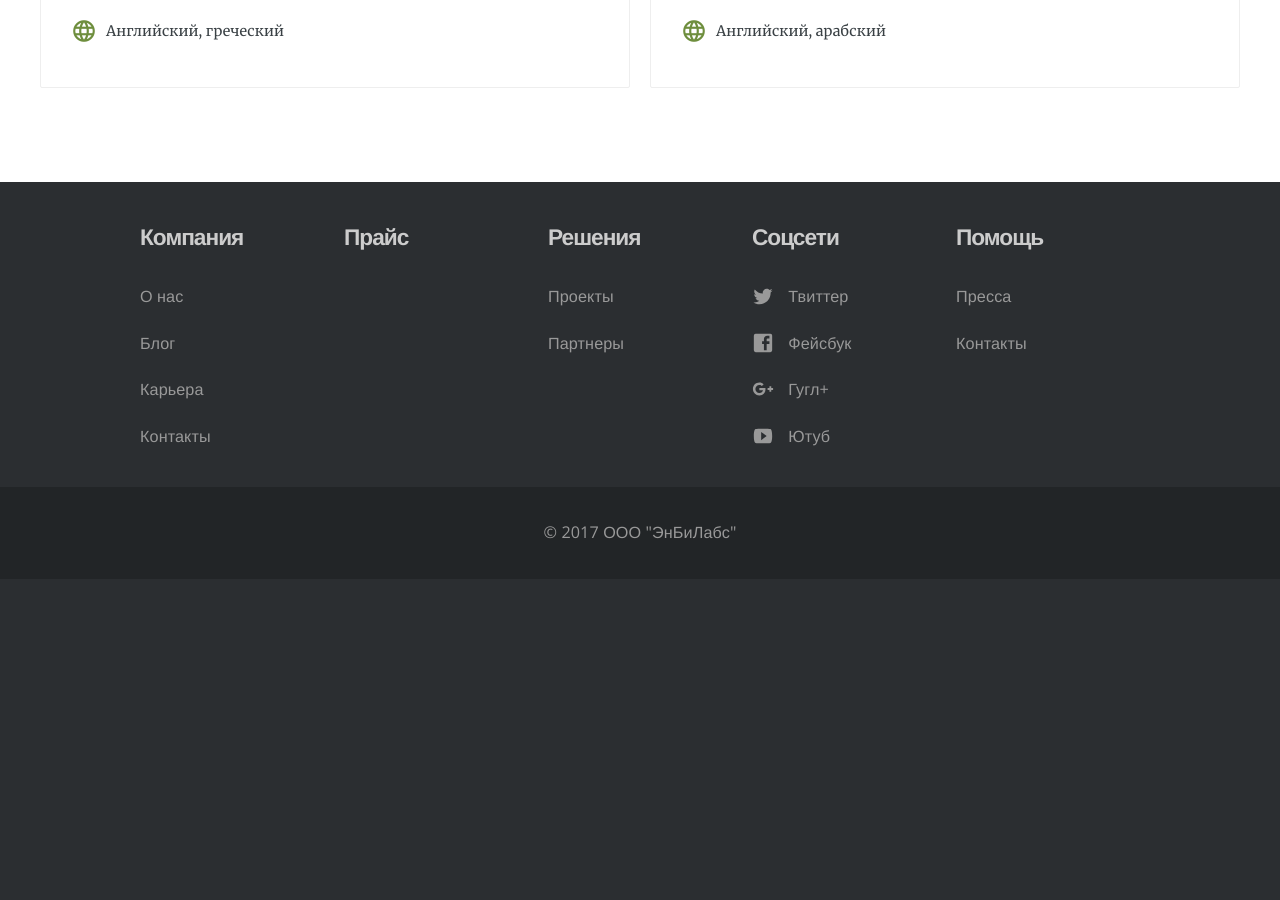
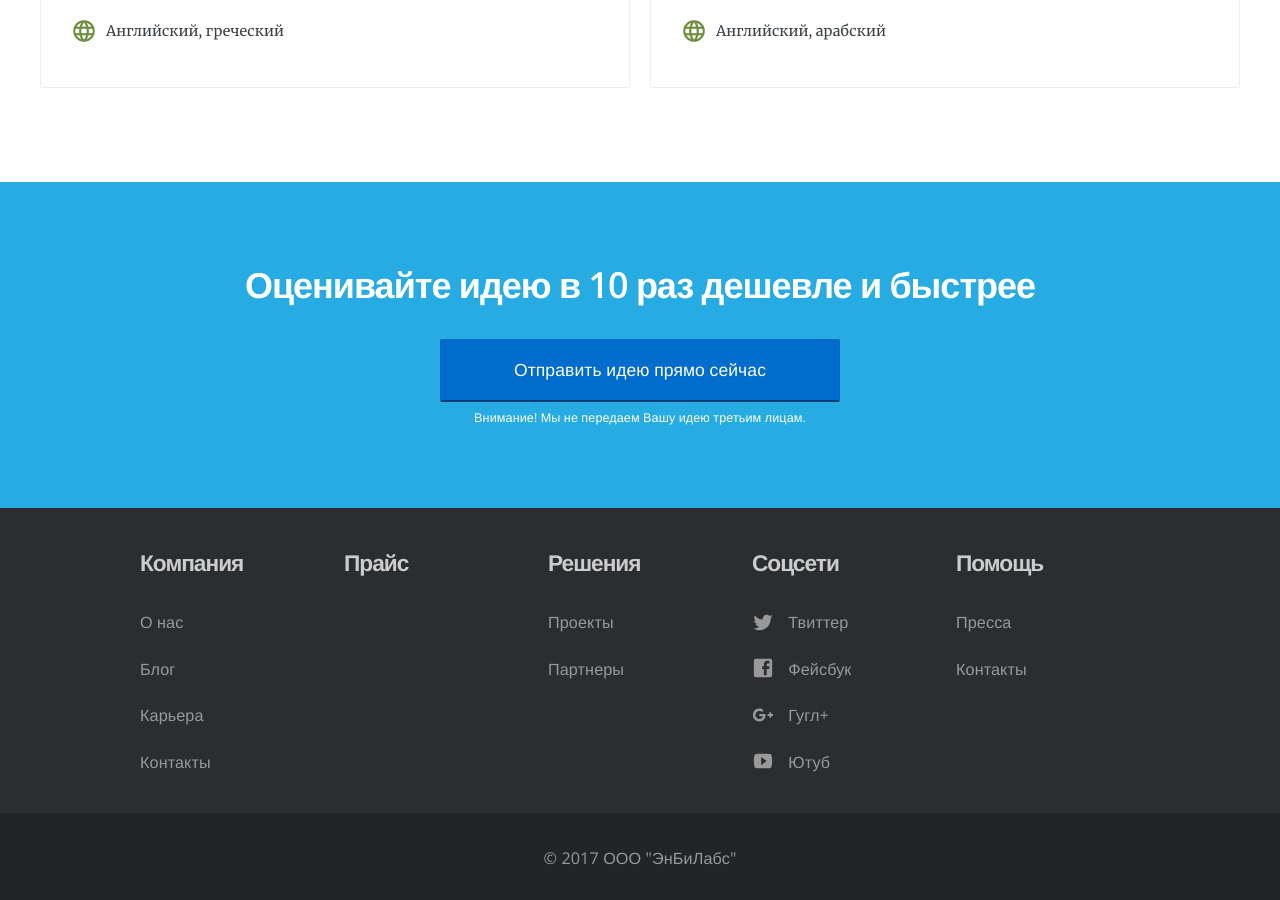
Before and after one commit to RakhimyanTim/enblabs.github.io, a Jekyll site: the page built from pages/partners.html, in a window 1280 px wide and 900 px high, scrolled down 620 px. Built offline with Jekyll 4.4.1, drawn with Linux system fonts in a browser that asks for light colours; nearby versions of some CDN libraries; before the commit the page ends 1199 px from its top, so only the background shows below that.

Commit message:
Update partners.html

```diff
--- a/pages/partners.html
+++ b/pages/partners.html
@@ -17,3 +17,11 @@
 		{% include partners-table.html %}
 	</div>
 </section>
+
+<section class="bright-section centered">
+	<div class="container">
+		<h2>Оценивайте идею в 10 раз дешевле и быстрее</h2>
+		<p style="margin:0;"><a href="callto" class="btn btn-primary btn-large btn-block btn-centered sign-up">Отправить идею прямо сейчас</a>
+		<span class="btn-sub-text new-content">Внимание! Мы не передаем Вашу идею третьим лицам.</span></p>
+	</div>
+</section>
```
